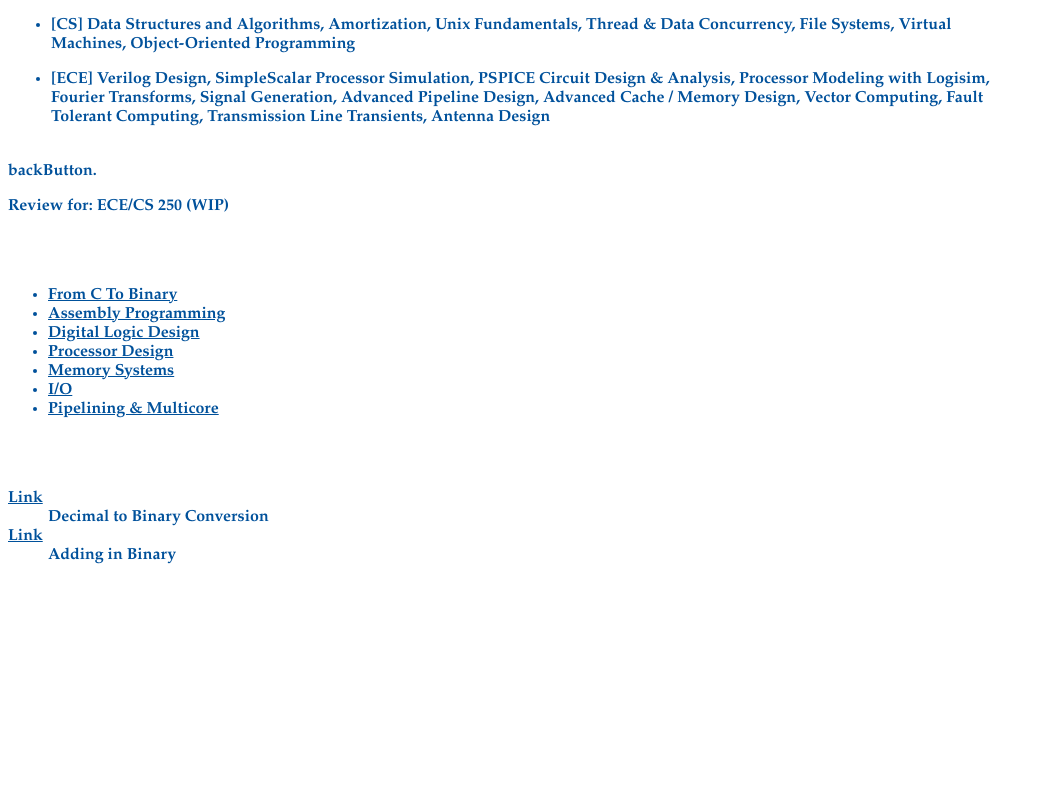
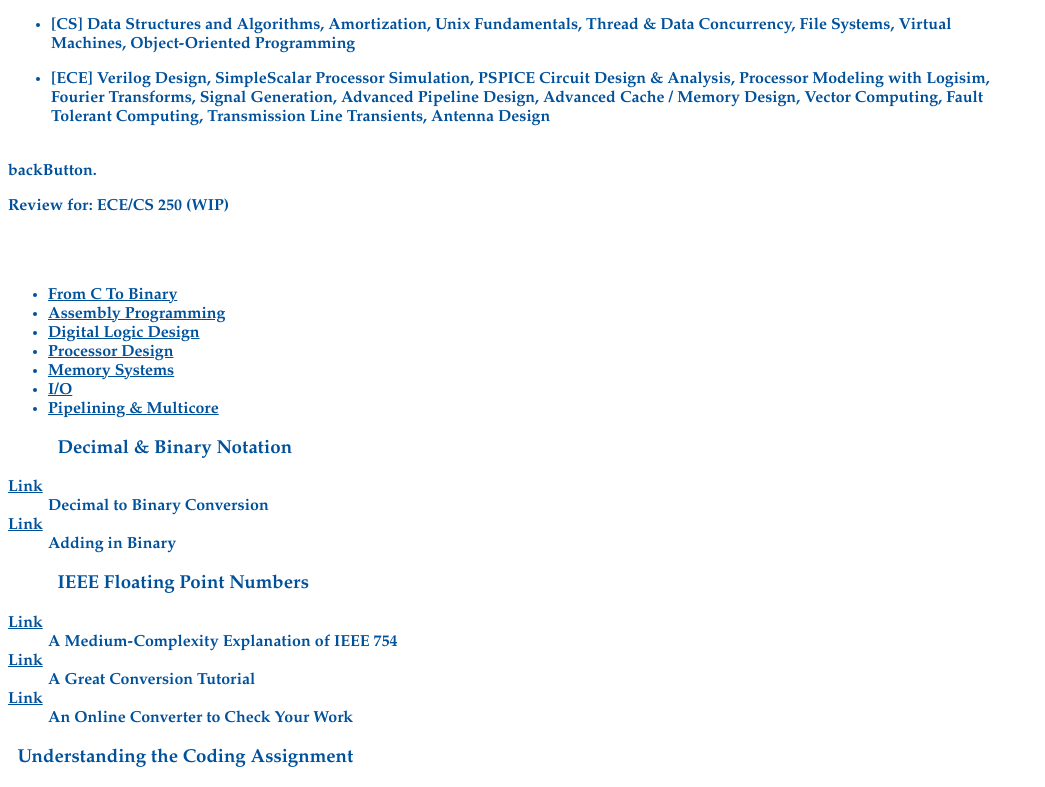
Before and after one commit to ruslan-ardashev/ruslanArdashev.com, a plain HTML site: page index.html in a window 1280 px wide. Shown: the part 1169-1956 px from the top of the page, without its empty margins (0-1045 px from the left). Before the commit the page ends 1750 px from the top, so only its background shows below. Drawn offline with nearby package versions, Linux system fonts and the light colour scheme.

Commit message:
adds more bootstrap

```diff
--- a/index.html
+++ b/index.html
@@ -246,9 +246,11 @@
 
         <div class="tab-pane active" id="hw1">
             <!--Content Here-->
-            <br></br>
 
             <dl class="dl-horizontal">
+
+                <dd><h3>Decimal &amp; Binary Notation</h3></dd>
+
                 <a href="http://www.is.wayne.edu/OLMT/BINARY/PAGE3.HTM" target="_blank">
                     <dt>Link</dt>
                 </a>
@@ -261,7 +263,29 @@
 
                 <dd>Adding in Binary</dd>
 
+                <dd><h3>IEEE Floating Point Numbers</h3></dd>
+
+                <a href="http://steve.hollasch.net/cgindex/coding/ieeefloat.html" target="_blank">
+                    <dt>Link</dt>
+                </a>
+
+                <dd>A Medium-Complexity Explanation of IEEE 754</dd>
+
+                <a href="http://class.ece.iastate.edu/arun/CprE281_F05/ieee754/ie5.html" target="_blank">
+                    <dt>Link</dt>
+                </a>
+
+                <dd>A Great Conversion Tutorial</dd>
+
+                <a href="http://www.h-schmidt.net/FloatConverter/" target="_blank">
+                    <dt>Link</dt>
+                </a>
+
+                <dd>An Online Converter to Check Your Work</dd>
+
             </dl>
+
+            <h3>Understanding the Coding Assignment</h3>
 
         </div>
 
```
Lines whose indentation alone changed are shown as unchanged.
